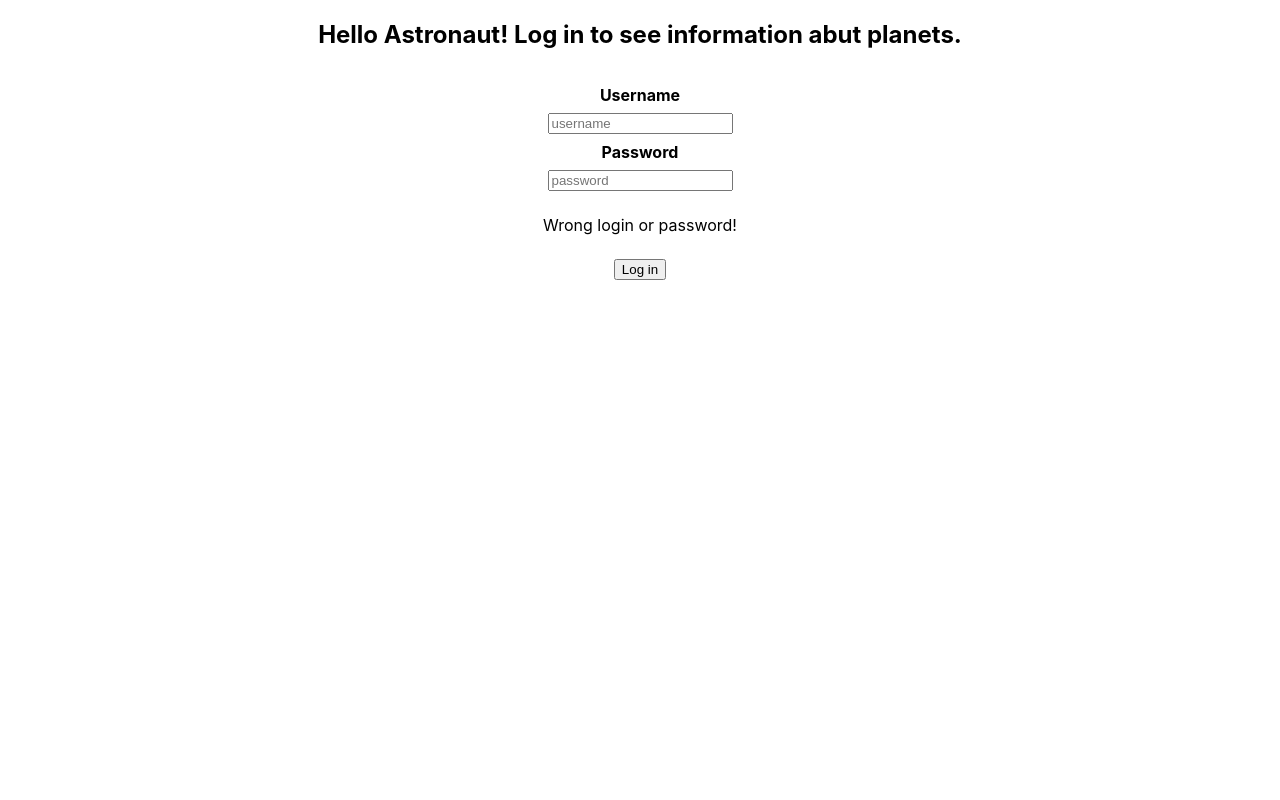
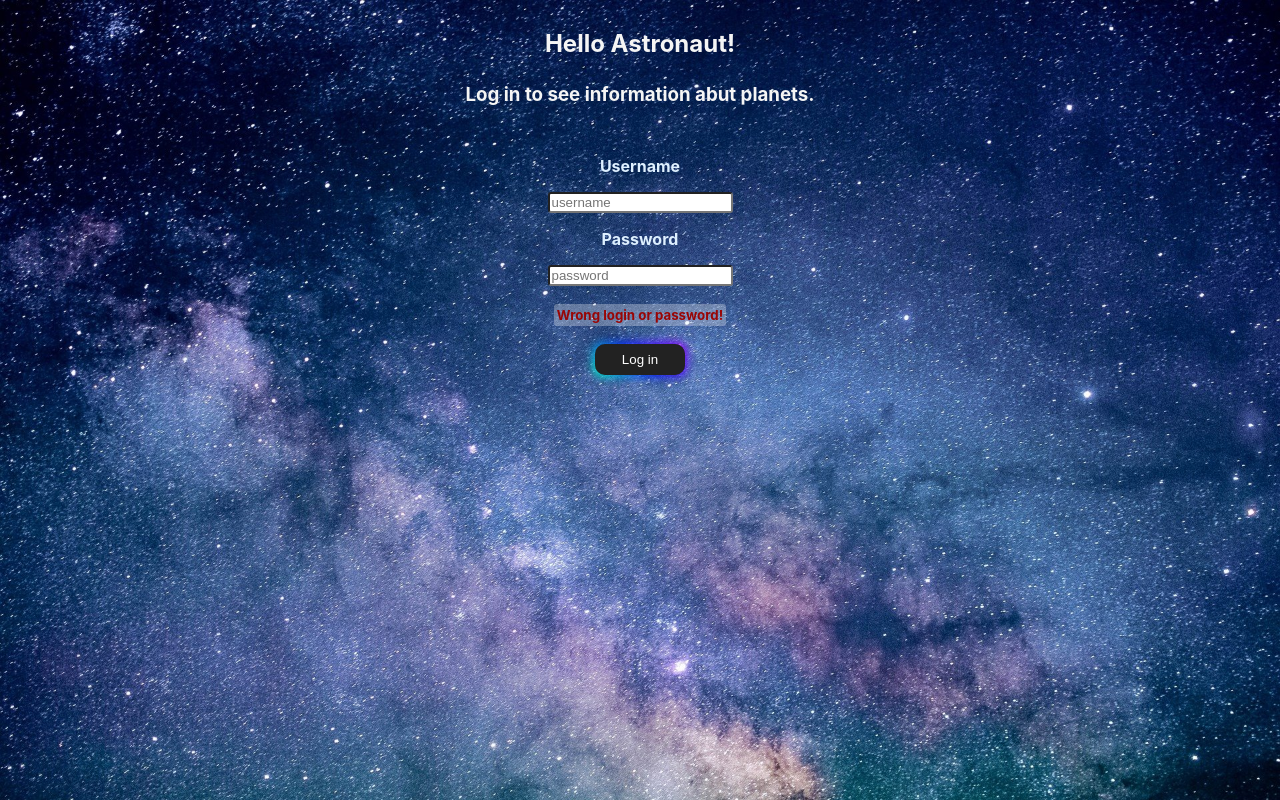
Before and after one commit to pkol92/planet, a React (Create React App) app: page / in a window 1280 px wide. Both pictures are taken after a click on the button "Log in". Built offline with nearby package versions, Linux system fonts and the light colour scheme; the HTML template or start-up script is replaced by a standard one.

Commit message:
add img and style to login page

```diff
--- a/src/App.css
+++ b/src/App.css
@@ -1,17 +1,125 @@
-.App {
-  text-align: center;
+html, body {
+  width: 100%;
+  height: 100%;
 }
 
-.Login {
+body {
+  background-image: url('./image/planet.jpg');
+  background-size: cover;
+  color: #def0ff;
+}
+
+.login {
   display: flex;
   flex-direction: column;
   align-items: center;
-  gap: 0.5rem;
-  padding: 1rem;
+  gap: 1rem;
+  padding: 1.3rem;
 }
 
-.Header {
+.header {
   display: flex;
+  flex-direction: column;
   justify-content: center;
   align-items: center;
+  text-align: center;
+  padding: 1rem;
+  color: #f5f5f5;
 }
+
+.headerText {
+  margin: 0.8rem;
+}
+
+button {
+  padding: 0.6em 2em;
+  border: none;
+  outline: none;
+  color: rgb(255, 255, 255);
+  background: #111;
+  cursor: pointer;
+  position: relative;
+  z-index: 0;
+  border-radius: 10px;
+  user-select: none;
+  -webkit-user-select: none;
+  touch-action: manipulation;
+}
+
+button:before {
+  content: "";
+  background: linear-gradient(
+    45deg,
+    #ff0000,
+    #ff7300,
+    #fffb00,
+    #48ff00,
+    #00ffd5,
+    #002bff,
+    #7a00ff,
+    #ff00c8,
+    #ff0000
+  );
+  position: absolute;
+  top: -2px;
+  left: -2px;
+  background-size: 400%;
+  z-index: -1;
+  filter: blur(5px);
+  -webkit-filter: blur(5px);
+  width: calc(100% + 4px);
+  height: calc(100% + 4px);
+  animation: glowing-button-85 20s linear infinite;
+  transition: opacity 0.3s ease-in-out;
+  border-radius: 10px;
+}
+
+@keyframes glowing-button-85 {
+  0% {
+    background-position: 0 0;
+  }
+  50% {
+    background-position: 400% 0;
+  }
+  100% {
+    background-position: 0 0;
+  }
+}
+
+button:after {
+  z-index: -1;
+  content: "";
+  position: absolute;
+  width: 100%;
+  height: 100%;
+  background: #222;
+  left: 0;
+  top: 0;
+  border-radius: 10px;
+}
+
+.error {
+  color: #990505;
+  padding: 0.2rem;
+  margin: 0.1rem;
+  background-color: rgb(255 255 255 / 29%);
+  border-radius: 3px;
+}
+
+input {
+  border-radius: 3px;
+}
+
+.tablePage {
+  display: flex;
+  flex-direction: column;
+  align-items: center;
+  padding-top: 1rem;
+  gap: 1rem;
+}
+
+table {
+  text-align: justify;
+  border-collapse: collapse;
+  width: 60%;
+}
--- a/src/components/Table/component.tsx
+++ b/src/components/Table/component.tsx
@@ -33,19 +33,19 @@ const Table = () => {
           console.log(err);
       }
       };
+
     fetchItems();
-      // console.log(result.bodies)
+
   }, []);
 
   const handleLogout = () => {
     auth.signout(() => navigate("/"));
-      console.log(auth.user)
   }
 
   return (
-      <div>
-        <button onClick={handleLogout}>Sign out</button>
-        <table>
+      <div className='tablePage'>
+        <button className='logoutButton' onClick={handleLogout}>Sign out</button>
+        <table className='table'>
           <thead>
             <tr>
             <th>Name</th>
--- a/src/components/login/component.tsx
+++ b/src/components/login/component.tsx
@@ -26,18 +26,19 @@ const Login = () => {
 
   return (
     <div>
-      <div className='Header'>
-        <h2>Hello Astronaut! Log in to see information abut planets.</h2>
+      <div className='header'>
+        <h2 className='headerText'>Hello Astronaut!</h2>
+        <h3 className='headerText'>Log in to see information abut planets.</h3>
       </div>
-      <div className='Login'>
+      <div className='login'>
         <label htmlFor="login"><b>Username</b></label>
         <input type='text' placeholder='username' name='login' value={user} onChange={(e)=> setUser(e.target.value)}></input>
 
         <label htmlFor="password"><b>Password</b></label>
         <input type='password' placeholder='password' name='password' value={password} onChange={(e) => setPassword(e.target.value)}></input>
 
-        {error? <p>Wrong login or password!</p> : null}
-        <button className='Button' onClick={handleLogin}>Log in</button>
+        {error? <h5 className='error'>Wrong login or password!</h5> : null}
+        <button className='button' onClick={handleLogin}>Log in</button>
       </div>
     </div>
 
```
Also changed, not shown: src/image/planet.jpg (added). Lines whose indentation alone changed are shown as unchanged.
